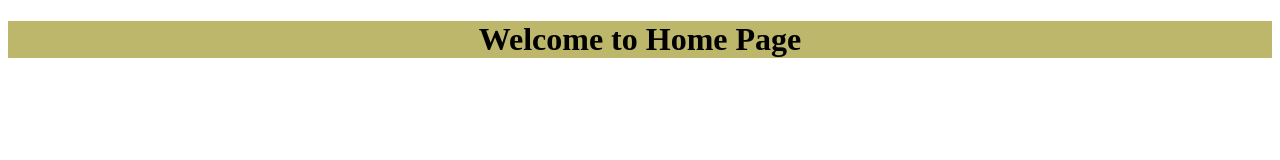
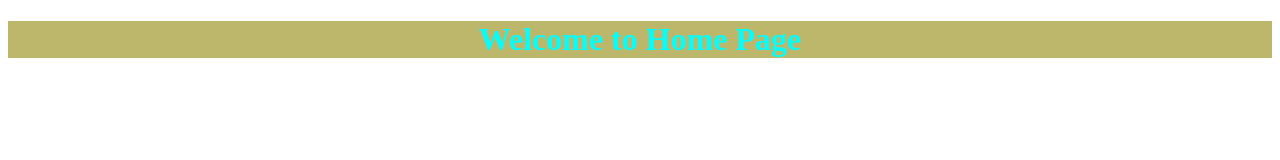
Before and after one commit to sanjeevi999/WE-LAB, a plain HTML site: page index.html in a window 1280 px wide. Drawn offline with Linux system fonts and the light colour scheme.

Commit message:
coloradded

```diff
--- a/index.html
+++ b/index.html
@@ -4,9 +4,15 @@
     <meta charset="UTF-8">
     <meta http-equiv="X-UA-Compatible" content="IE=edge">
     <meta name="viewport" content="width=>, initial-scale=1.0">
-    <title>Document</title>
+    <title>Home Page</title>
+    <style>
+        h1{
+            color:aqua
+        }
+    </style>
 </head>
 <body>
     <h1 style="background-color: darkkhaki;text-align:center">Welcome to Home Page</h1>
+
 </body>
 </html>
```
